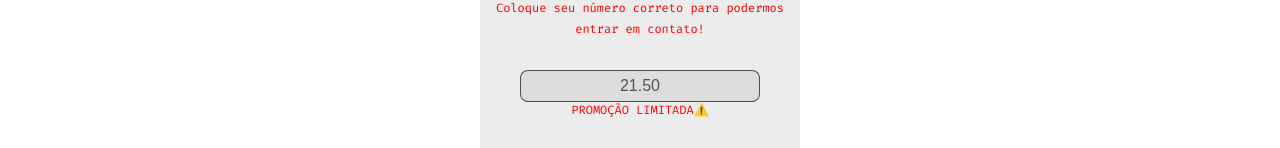
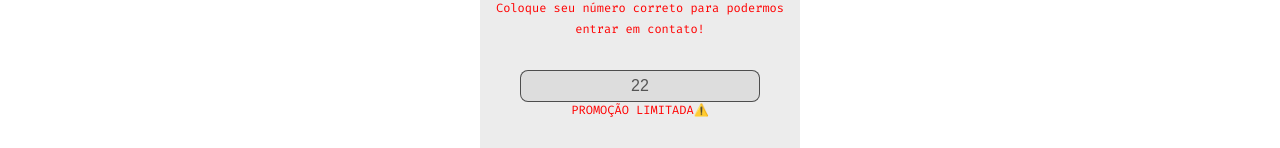
Before and after one commit to bren112/festfyuv, a React (Vite) app: page /teste in a window 1280 px wide. Shown: the part 432-580 px from the top of the page. Built offline with nearby package versions, Linux system fonts and the light colour scheme.

Commit message:
Atualizar o tst.jsx

```diff
--- a/src/pages/Sobre/tst.jsx
+++ b/src/pages/Sobre/tst.jsx
@@ -5,7 +5,7 @@ import './style.css';
 const Teste = () => {
   const [nome, setNome] = useState('');
   const [telefone, setTelefone] = useState('');
-  const [valorPago, setValorPago] = useState('21.50');
+  const [valorPago, setValorPago] = useState('22');
   const chavePix = '48843176889'; // Chave Pix
 
   const handleSubmit = async (event) => {
@@ -17,7 +17,7 @@ const Teste = () => {
       }
       setNome('');
       setTelefone('');
-      setValorPago('21.50');
+      setValorPago('22');
       alert('Dados inseridos com sucesso!');
     } catch (error) {
       console.error('Erro ao inserir os dados:', error.message);
```
